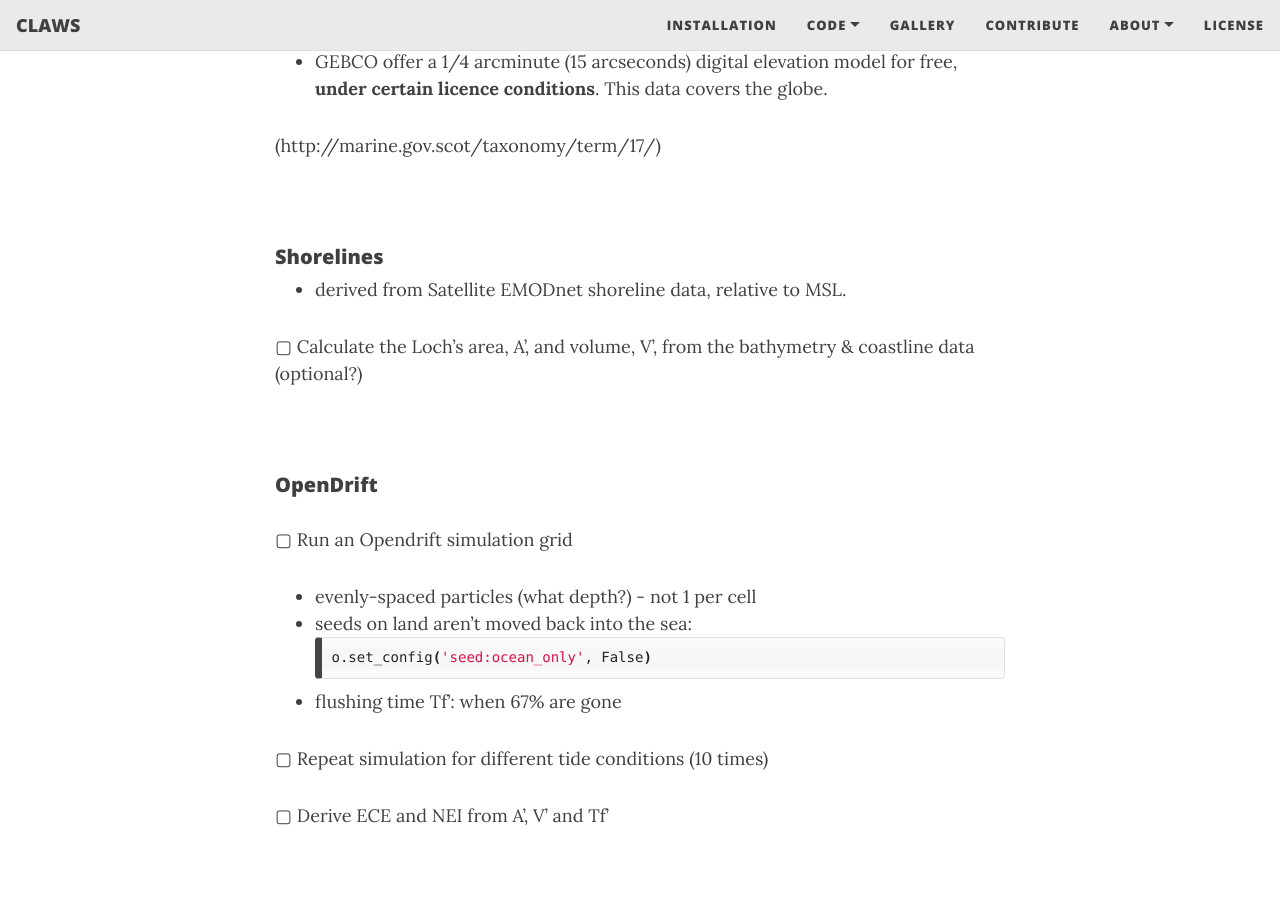
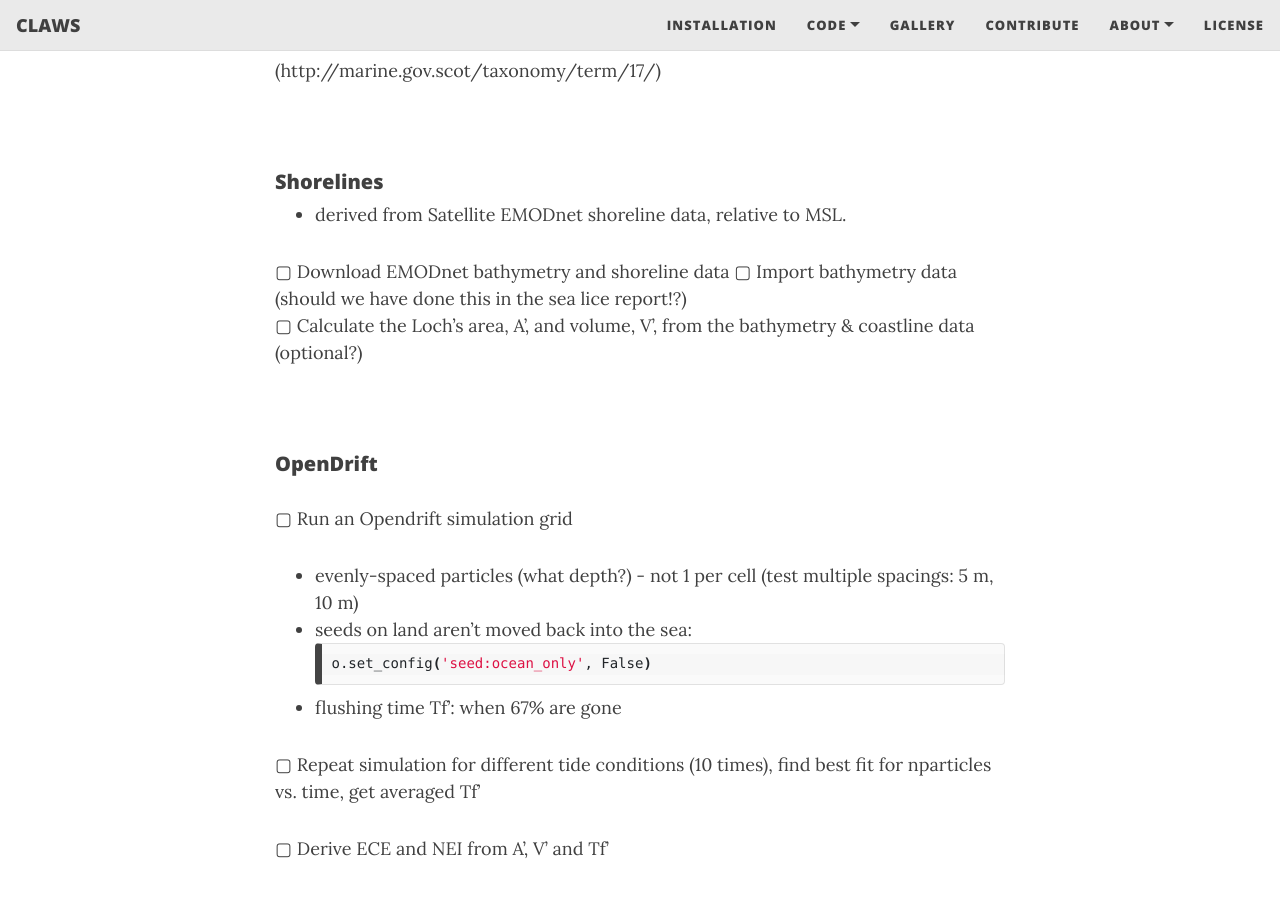
Before and after one commit to claws-scot/claws-scot.github.io, a Jekyll site: the page built from meeting.md, in a window 1280 px wide and 900 px high, scrolled down 1974 px. Shown: the top 897 px of the window. Built offline with Jekyll 4.4.1, drawn with Linux system fonts in a browser that asks for light colours; nearby versions of some CDN libraries; some of the changed text lies outside the part shown.

Commit message:
Editing web pages

````diff
--- a/meeting.md
+++ b/meeting.md
@@ -15,7 +15,7 @@ Reproduce the work presented in the PARTRAC report (uses MIKE 21).
 &#9989; Derive ECE (any units) and NEI
 &#9634; Understand S: the rate at which nutrient nitrogen is discharged
 
-<p align="center">
+<p align="center" style="border-style:solid; border:2; border-color:black">
 <img src="/docs/meeting/excel-approx-formulas.png" style="height:300px">
 </p>
 
@@ -36,13 +36,12 @@ Salmon Farm's nutrient enhancement index = 1
 
 &nbsp;
 <h5>BATHYMETRY</h5>
-&#9634; Import bathymetry data (we should have done this in the sea lice report!)
-  - Scotland area not available in OpenDrift
 
-<p align="center">
+<p align="center" style="border-style:solid; border:2; border-color:black">
 <img src="/docs/meeting/bathymetry-data.png" style="height:300px">
 </p>
 
+  - <b>Scotland area not available in OpenDrift</b>
   - The UKHO offer survey data from UKHO marine data portal under open licence.  This tends to cover inshore areas of the UK, and includes data surveyed by Marine Scotland.
   - <strike>OceanWise offer a 1 arcsecond digital elevation model under commercial licence. This covers UK waters.  Other suppliers might be available.</strike>
   - EMODnet offer a 1/16 arcminute (3.75 arcseconds) digital elevation model for free, <b>under certain licence conditions</b>.  This data covers the NE Atlantic region.  They also have an interactive map which can display contours.
@@ -54,12 +53,15 @@ Salmon Farm's nutrient enhancement index = 1
 <h5>Shorelines</h5>
  - derived from Satellite EMODnet shoreline data, relative to MSL.
 
+
+&#9634; Download EMODnet bathymetry and shoreline data
+&#9634; Import bathymetry data (should we have done this in the sea lice report!?)
 &#9634; Calculate the Loch's area, A', and volume, V', from the bathymetry & coastline data (optional?)
 
 &nbsp;
 <h5>OpenDrift</h5>
 &#9634; Run an Opendrift simulation grid
-  * evenly-spaced particles (what depth?) - not 1 per cell
+  * evenly-spaced particles (what depth?) - not 1 per cell (test multiple spacings: 5 m, 10 m)
   * seeds on land aren't moved back into the sea:
     ```sh
     o.set_config('seed:ocean_only', False)
@@ -69,6 +71,6 @@ Salmon Farm's nutrient enhancement index = 1
     </div>
   * flushing time Tf': when 67% are gone
 
-&#9634; Repeat simulation for different tide conditions (10 times)
+&#9634; Repeat simulation for different tide conditions (10 times), find best fit for nparticles vs. time, get averaged Tf'
 
 &#9634; Derive ECE and NEI from A', V' and Tf'
````
